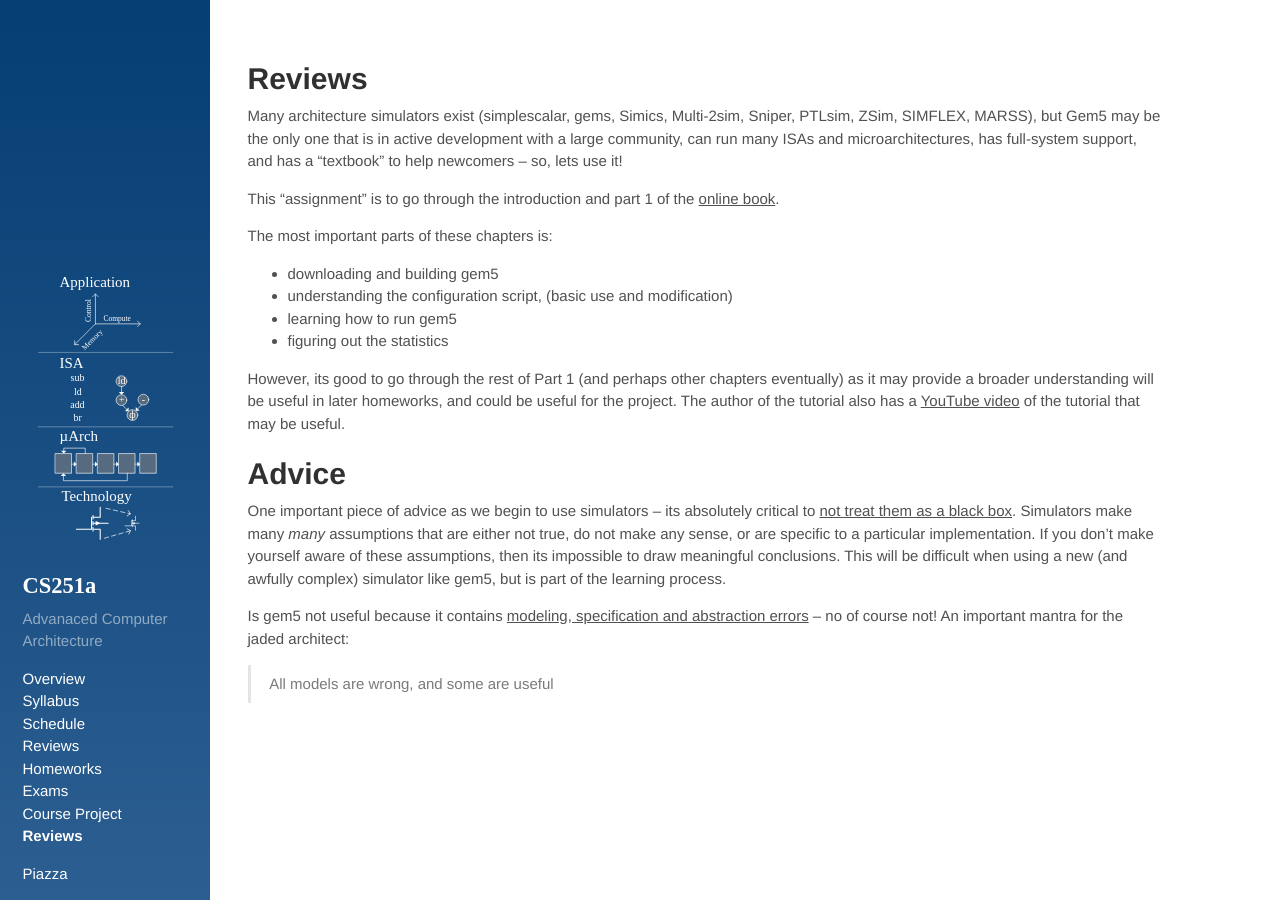
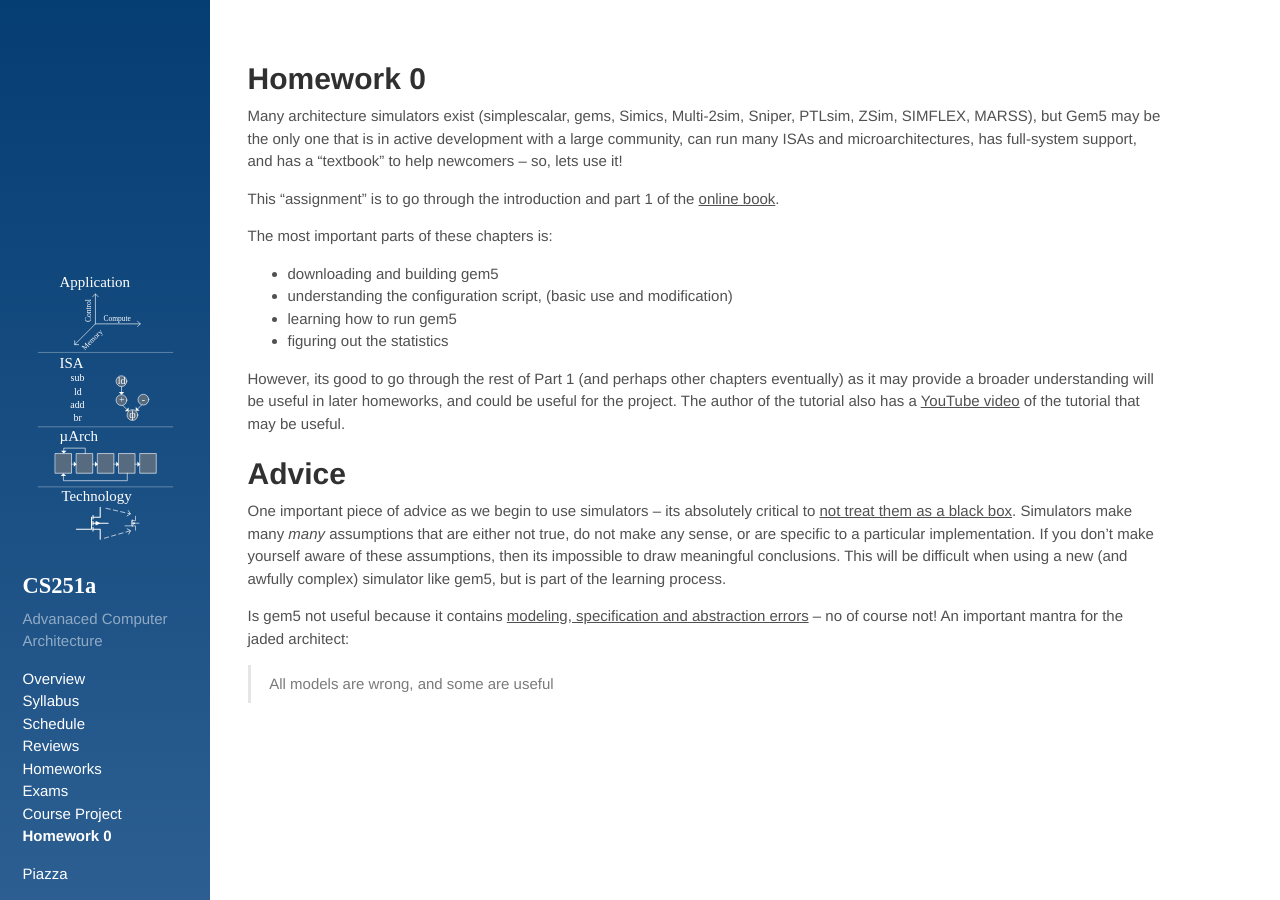
Before and after one commit to PolyArch/cs259, a Jekyll site: the page built from hws/hw0.md, in a window 1280 px wide. Built offline with Jekyll 4.4.1, drawn with Linux system fonts in a browser that asks for light colours.

Commit message:
fixed hw0 name

```diff
--- a/hws/hw0.md
+++ b/hws/hw0.md
@@ -1,6 +1,6 @@
 ---
 layout: page
-title: Reviews
+title: Homework 0
 ---
 
 Many architecture simulators exist (simplescalar, gems, Simics,
```
